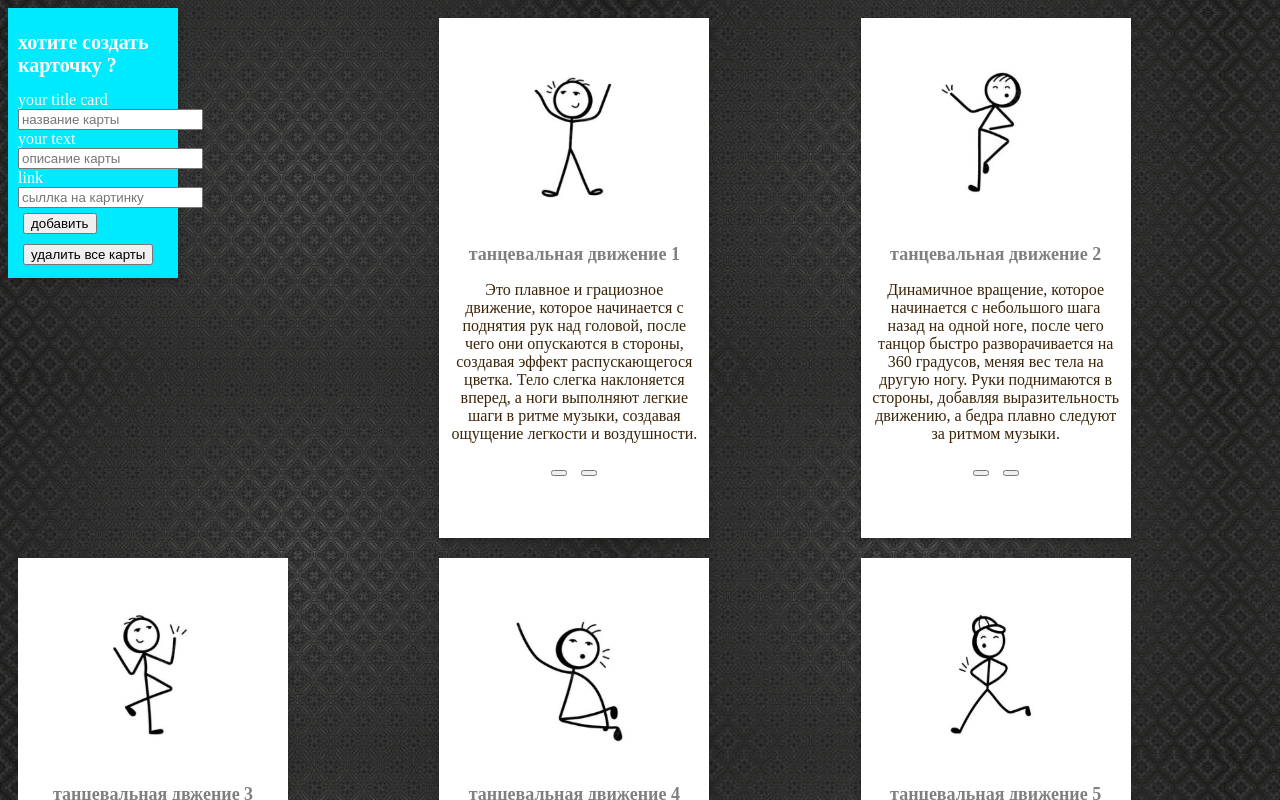
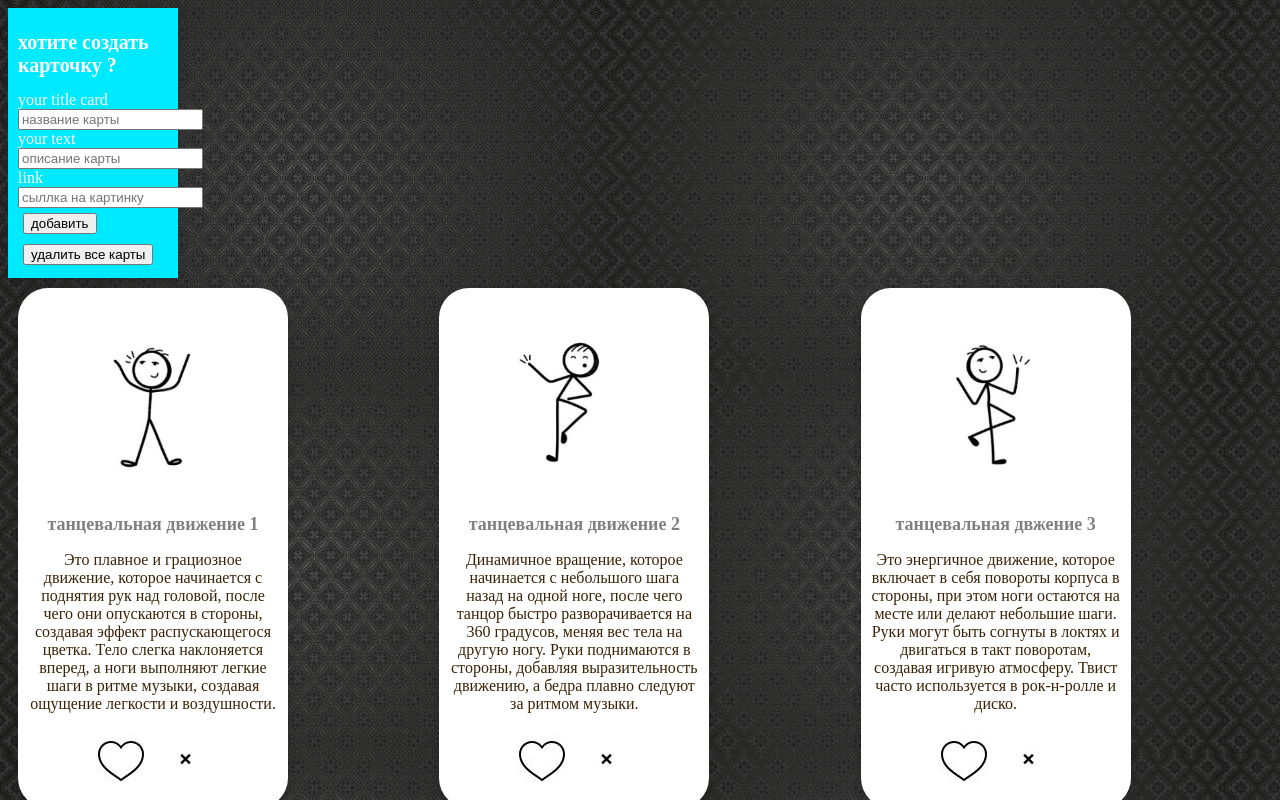
Before and after one commit to yokoto08/firstProject-in-jc, a plain HTML site: page main.html in a window 1280 px wide. Both pictures are taken after typing "Sample", "Sample", "Sample" into the empty fields and a click on the button "добавить". Shown: the top 800 px of the page. Drawn offline with Linux system fonts and the light colour scheme.

Commit message:
second commit

```diff
--- a/main.html
+++ b/main.html
@@ -24,6 +24,7 @@
         <button class="deletAllcards" type="button">удалить все карты</button>
         </div>
          </div>
+         <div class="card_area"></div>
     </main>
     <footer></footer>
     <template id="templete">
@@ -32,8 +33,8 @@
                 <img class="img" src="" alt="">
                 <h1 class="title"></h1>
                 <p class="text"></p>
-                <button type="button"></button>
-                <button type="button"></button>
+                <button class="like_button" type="button"></button>
+                <button class="delete_but" type="button"></button>
             </div>
         </div>
     </template>
--- a/scripts/script.js
+++ b/scripts/script.js
@@ -5,21 +5,37 @@ const textCardform  = main.querySelector('.textCard-form')
 const linkCardform = main.querySelector('.linkCard-form')
 const templete = document.getElementById('templete').content
 const createElement = main.querySelector('.createButton')
-const cardArea = main.querySelector('.cards')
+const cardArea = main.querySelector('.card_area')
 
 function createCard() {
+
     const cloneCard = templete.cloneNode(true)
     cloneCard.querySelector('img').src = linkCardform.value
     cloneCard.querySelector('.title').textContent =  titleCardform.value
     cloneCard.querySelector('.text').textContent = textCardform.value
 
-     main.appendChild(cloneCard)
+    const buttonLike = cloneCard.querySelector('.like_button')
+    buttonLike.addEventListener('click', function() {
+        buttonLike.classList.toggle('like')
+    })
+
+    cloneCard.querySelector('.delete_but').addEventListener('click', function () {
+        this.closest('.card').remove()
+      })
+
+     cardArea.appendChild(cloneCard)
      titleCardform.value = ''
      textCardform.value = ''
      linkCardform.value = ''
 }
+
 createElement.addEventListener ('click',createCard)
 
+const removeButton = main.querySelector('.deletAllcards')
+removeButton.addEventListener('click', function(){
+    cardArea.textContent = ""
+    cardsData = []
+})
 
 const cardsData = [
     {
@@ -54,5 +70,14 @@ const cardsData = [
         cloneCard.querySelector('.text').textContent = obj.p
         cloneCard.querySelector('img').src = obj.img
 
-        main.appendChild(cloneCard)
+        const buttonLike = cloneCard.querySelector('.like_button')
+buttonLike.addEventListener('click', function() {
+    buttonLike.classList.toggle('like')
+})
+
+cloneCard.querySelector('.delete_but').addEventListener('click', function () {
+    this.closest('.card').remove()
+  })
+
+        cardArea.appendChild(cloneCard)
     });
--- a/styles/main.css
+++ b/styles/main.css
@@ -6,6 +6,7 @@
     text-align: center;
     background-color: white;
     padding: 10px;
+    border-radius: 30px ;
 }
 img {
     width: 150px ;
@@ -23,10 +24,7 @@ p {
     font-size: 18px;
 }
 
-main{
-    display: grid;
-    grid-template-columns: 1fr 1fr 1fr;
-}
+
 
 body{
     background-image: url(/images/istockphoto-1206504617-612x612.jpg);
@@ -34,7 +32,7 @@ body{
     overflow: hidden;
     overflow-y: auto;
  }
-.grid{
+.card_area{
     display: grid;
     grid-template-columns: 1fr 1fr 1fr;
 }
@@ -56,3 +54,21 @@ body{
 button{
     margin: 5px;
 }
+.like_button{
+    background-image: url(/images/like.jpg) ;
+    width: 50px; ;
+    height: 50px ;
+    border: none;
+}
+.like{
+    background-image: url(/images/Untitled.png) ;
+    width: 50px; ;
+    height: 50px ;
+    border: none;
+}
+.delete_but{
+    background-image: url(/images/19c.jpg) ;
+    width: 50px; ;
+    height: 50px ;
+    border: none;
+}
```
Also changed, not shown: images/19c.jpg (added), images/Untitled.png (added), images/like.jpg (added).
